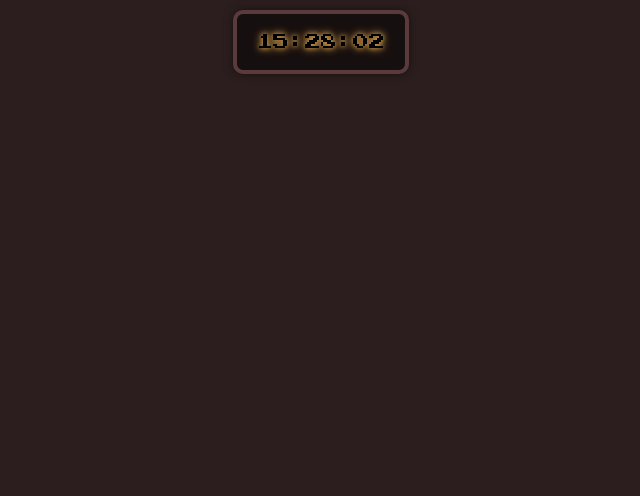
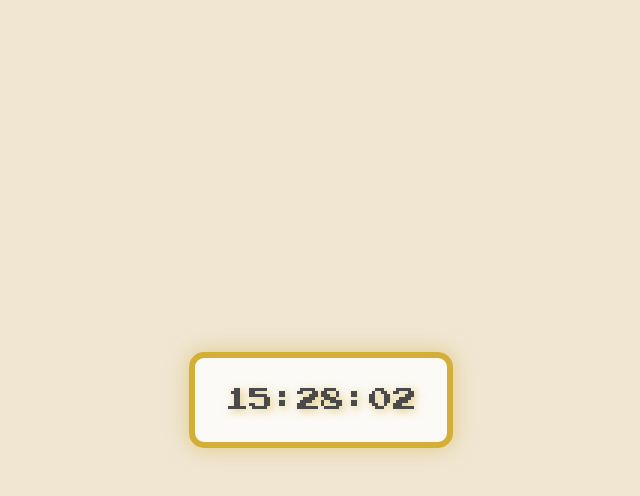
Before and after one commit to Noceolo/clockproject, a plain HTML site: page index.html in a window 1280 px wide. Shown: the whole page, without its empty margins (319-959 px from the left). Drawn offline with Linux system fonts and the light colour scheme.

Commit message:
Changed clock style (brighter), added glow anmtion

```diff
--- a/style.css
+++ b/style.css
@@ -12,21 +12,34 @@ body {
 
 }
 .container {
+    margin: 0;
+    overflow: hidden;
+    background: #f0e6d2;
+    color: #4a4a4a;
+
     display: flex;
     justify-content: center;
     align-items: center;
-    margin: 0px;
-    padding: 10px;
+    height: 100vh;
+
 
 }
 
 #clock {
-    font-family: pressStart, sans-serif;
-    font-size: 1rem;
-    text-shadow: 0 0 5px #e0a84e, 0 0 10px #e0a84e;
-    background: rgba(0, 0, 0, 0.5);
-    padding: 20px;
-    border: 4px solid #5a3a3a;
-    border-radius: 10px ;
-    box-shadow: 0 0 10px rgba(0, 0, 0, 0.5);
+    font-family: pressStart, cursive;
+    font-size: 1.5rem;
+    text-shadow: 2px 2px 4px rgba(0, 0, 0, 0.3);
+    background: rgba(255, 255, 255, 0.8);
+    padding: 30px;
+    border: 6px solid #d4af37;
+    border-radius: 15px;
+    box-shadow: 0 0 20px rgba(212, 175, 55, 0.5);
+    animation : glow 10s infinite;
 }
+
+
+
+  @keyframes glow {
+    0%, 100% { text-shadow: 2px 2px 4px rgba(0, 0, 0, 0.3); }
+    50% { text-shadow: 2px 2px 8px rgba(212, 175, 55, 0.7); }
+  }
```
